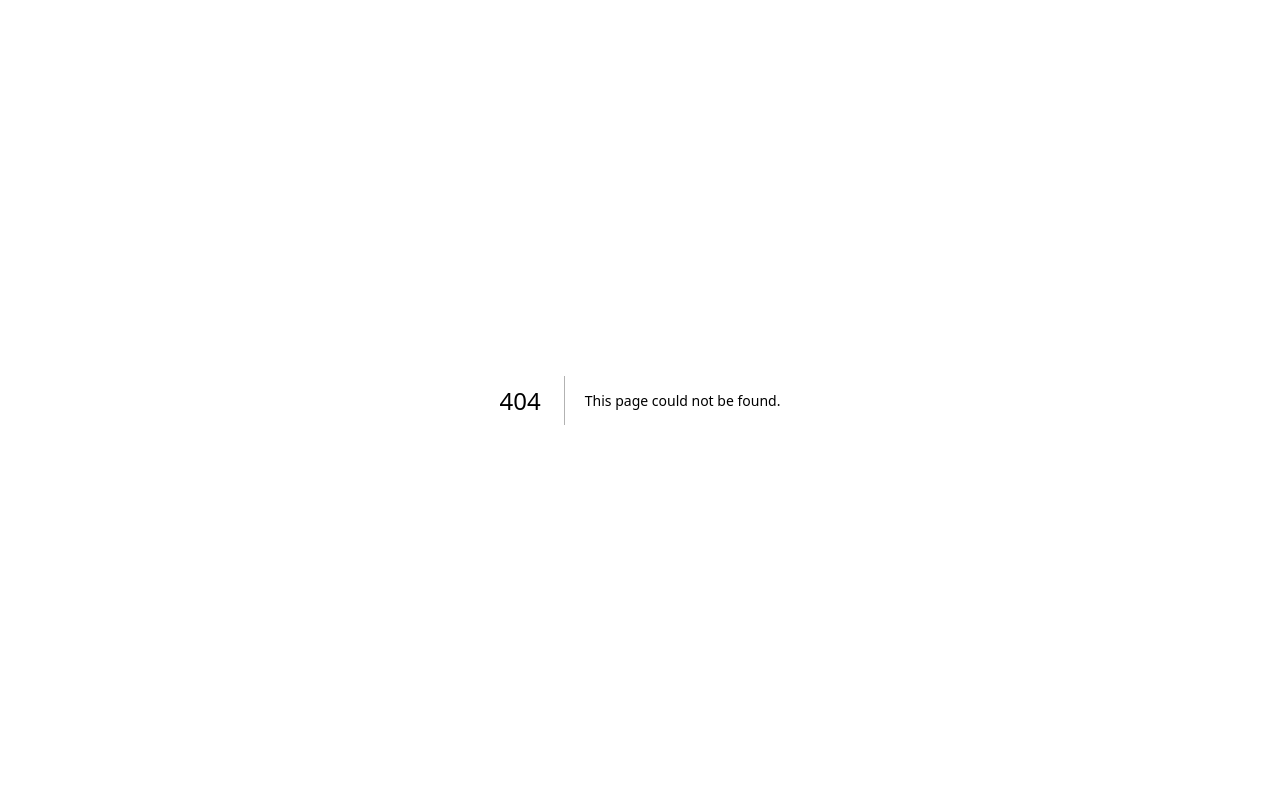
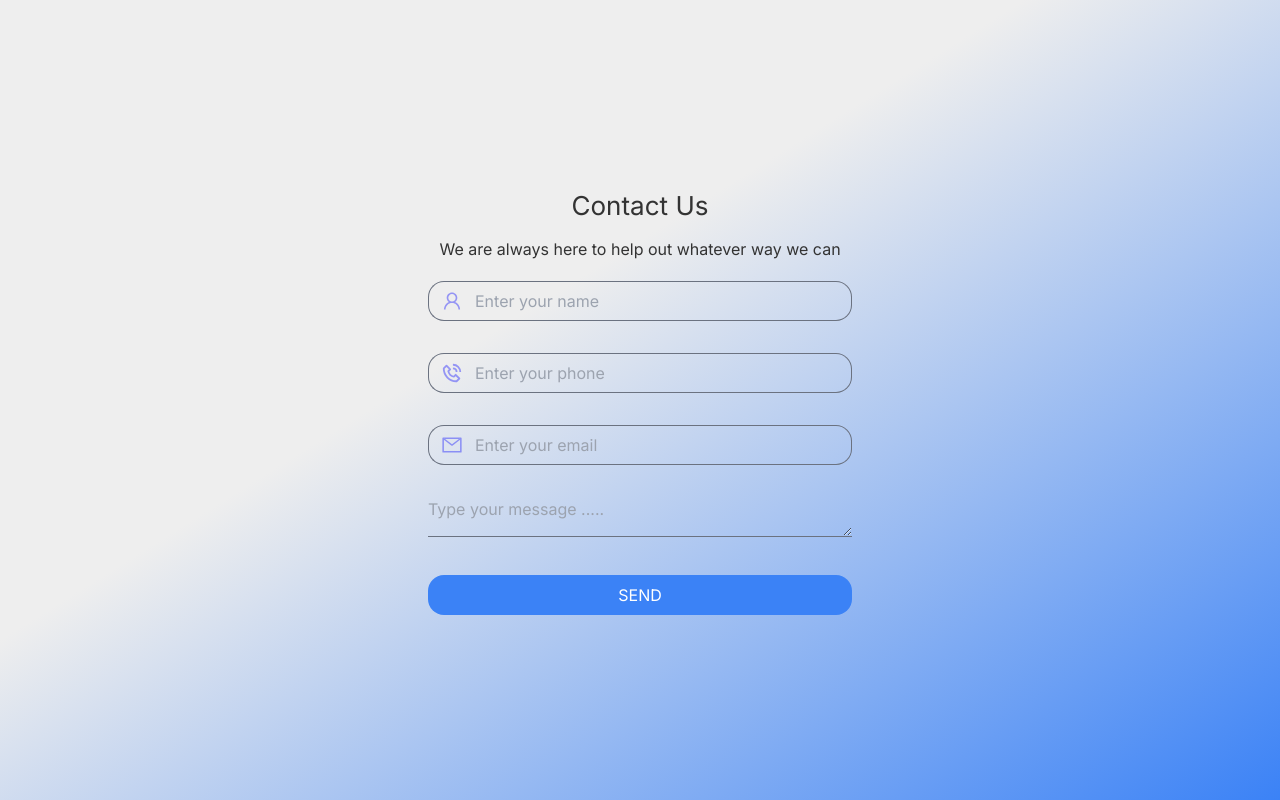
Before and after one commit to SpringArts/HospitalManagement-fe, a Next.js app: page /contact_us in a window 1280 px wide. Before the commit this address had no page. Built offline with nearby package versions, Linux system fonts and the light colour scheme.

Commit message:
finish contact us

```diff
--- a/package.json
+++ b/package.json
@@ -20,6 +20,7 @@
         "postcss": "8.4.29",
         "react": "18.2.0",
         "react-dom": "18.2.0",
+        "react-icons": "^4.11.0",
         "swr": "^2.2.2",
         "tailwindcss": "3.3.3"
     },
--- /dev/null
+++ b/src/app/contact_us/page.jsx
@@ -0,0 +1,51 @@
+import {AiOutlineMail, AiOutlineUser} from 'react-icons/ai'
+import {BiPhoneCall} from 'react-icons/bi'
+
+const ContactusPage = () => {
+    return (
+        <div className="w-screen min-h-screen flex justify-center items-center text-[#333] bg-gradient-to-br from-[#eee] from-40% to-blue-500 ">
+            <div className="container">
+                <div className="w-full md:w-[50%] lg:w-[40%] xl:w-[35%] p-3 mx-auto">
+                    <h1 className="text-center text-[26px] mb-3">Contact Us</h1>
+                    <div className="text-center mb-5">We are always here to help out whatever way we can</div>
+                    <form action="">
+                        <div className='flex justify-center items-center mb-8'>
+                            <span className='border-[1px] border-r-0 border-gray-500 h-[40px] px-3 rounded-l-2xl flex justify-center items-center'>
+                                <AiOutlineUser size={22} className='text-[#0000ff5f]'/>
+                            </span>
+                            <input type="text" placeholder="Enter your name"
+                                className='w-full bg-transparent border-[1px] border-l-0 border-gray-500 h-[40px] rounded-r-2xl py-1 outline-none'
+                            />
+                        </div>
+                        <div className='flex justify-center items-center mb-8'>
+                            <span className='border-[1px] border-r-0 border-gray-500 h-[40px] px-3 rounded-l-2xl flex justify-center items-center'>
+                                <BiPhoneCall size={22} className='text-[#0000ff5f]'/>
+                            </span>
+                            <input type="text" placeholder="Enter your phone"
+                                className='w-full bg-transparent border-[1px] border-l-0 border-gray-500 h-[40px] rounded-r-2xl py-1 outline-none'
+                            />
+                        </div>
+                        <div className='flex justify-center items-center mb-8'>
+                            <span className='border-[1px] border-r-0 border-gray-500 h-[40px] px-3 rounded-l-2xl flex justify-center items-center'>
+                                <AiOutlineMail size={22} className='text-[#0000ff5f]'/>
+                            </span>
+                            <input type='email' placeholder="Enter your email"
+                                className='w-full bg-transparent border-[1px] border-l-0 border-gray-500 h-[40px] rounded-r-2xl py-1 outline-none'
+                            />
+                        </div>
+                        <div className='mb-8'>
+                            <textarea rows="3"
+                                className='w-full h-[40px] bg-transparent border-[1px] border-t-0 border-l-0 border-r-0 border-gray-500 outline-none'
+                                placeholder='Type your message .....'
+                            >
+                            </textarea>
+                        </div>
+                        <button className='border-none w-full h-[40px] bg-blue-500 text-white rounded-2xl py-1 outline-none'>SEND</button>
+                    </form>
+                </div>
+            </div>
+        </div>
+    )
+}
+
+export default ContactusPage
```
Also changed, not shown: 1 other file (tests, documents, lock files or other folders).
